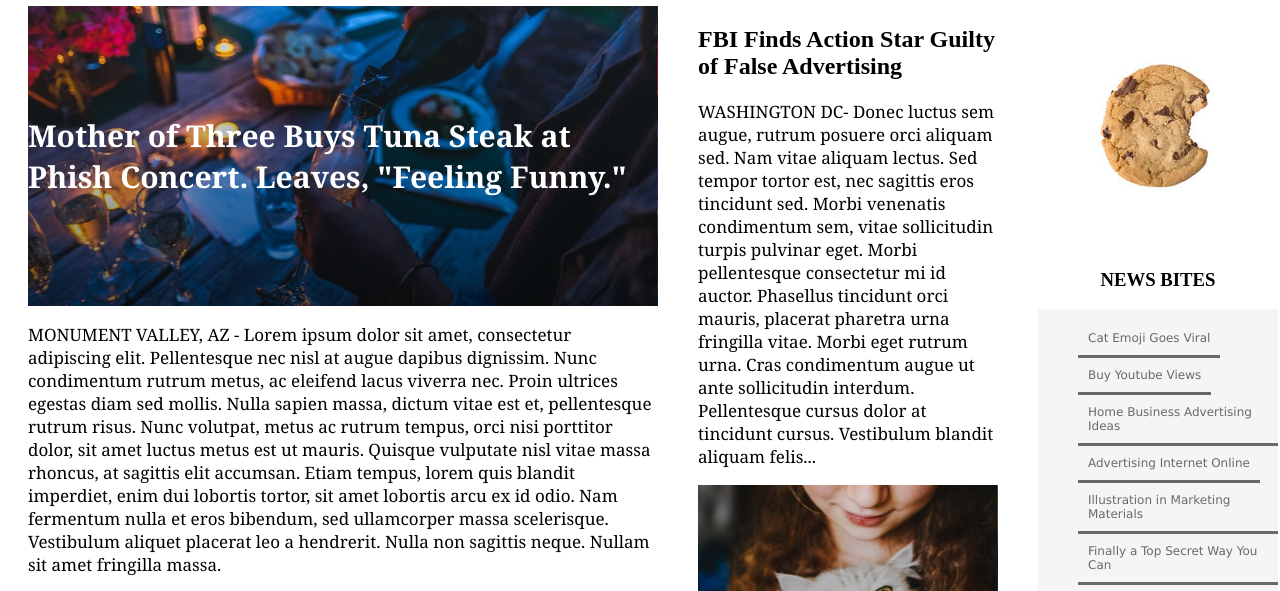
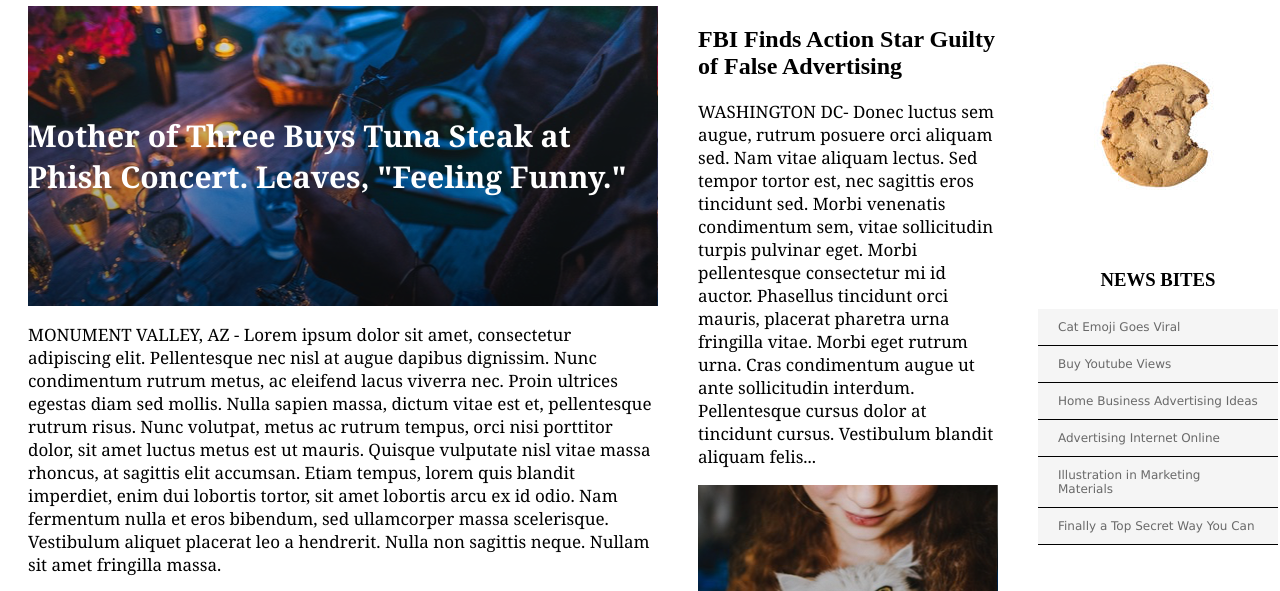
Before and after one commit to SophiaVandewater/MyTimes, a plain HTML site: page index.html in a window 1280 px wide. Shown: the part 99-690 px from the top of the page. Drawn offline with Linux system fonts and the light colour scheme.

Commit message:
Final project with bitelist

```diff
--- a/index.html
+++ b/index.html
@@ -72,14 +72,12 @@
           <h3>NEWS BITES</h3>
         </div>
         <div class="newslist">
-          <ul>
-            <li>Cat Emoji Goes Viral</li>
-            <li>Buy Youtube Views</li>
-            <li>Home Business Advertising Ideas</li>
-            <li>Advertising Internet Online</li>
-            <li>Illustration in Marketing Materials</li>
-            <li>Finally a Top Secret Way You Can</li>
-          </ul>
+          <span class="bite">Cat Emoji Goes Viral</span>
+          <span class="bite">Buy Youtube Views</span>
+          <span class="bite">Home Business Advertising Ideas</span>
+          <span class="bite">Advertising Internet Online</span>
+          <span class="bite">Illustration in Marketing Materials</span>
+          <span class="bite">Finally a Top Secret Way You Can</span>
         </div>
       </div>
     </div>
--- a/resources/css/style.css
+++ b/resources/css/style.css
@@ -122,14 +122,14 @@ li {
   text-align: center;
 }
 
-.newslist {
+.newslist .bite {
+  display: block;
   background-color: WhiteSmoke;
+  padding: 11px 20px;
   font-family: Verdana;
   font-size: 12px;
   color: DimGray;
-}
-.newslist li {
-  border-bottom: solid;
+  border-bottom: 1px solid black;
 }
 
 h1 {
```
